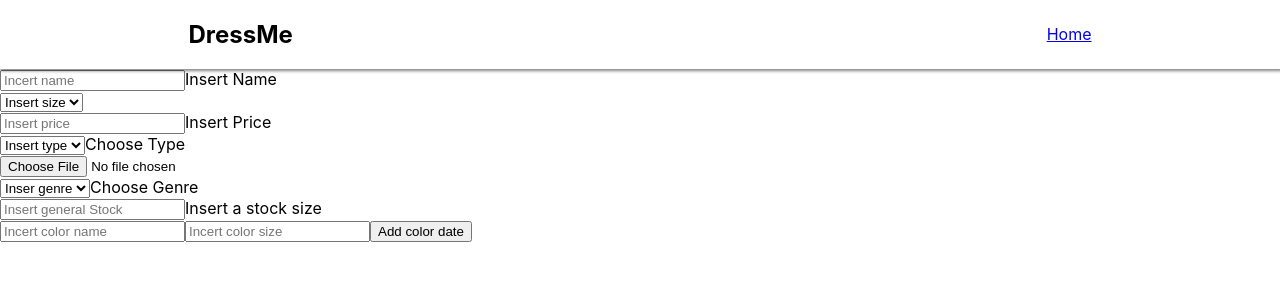
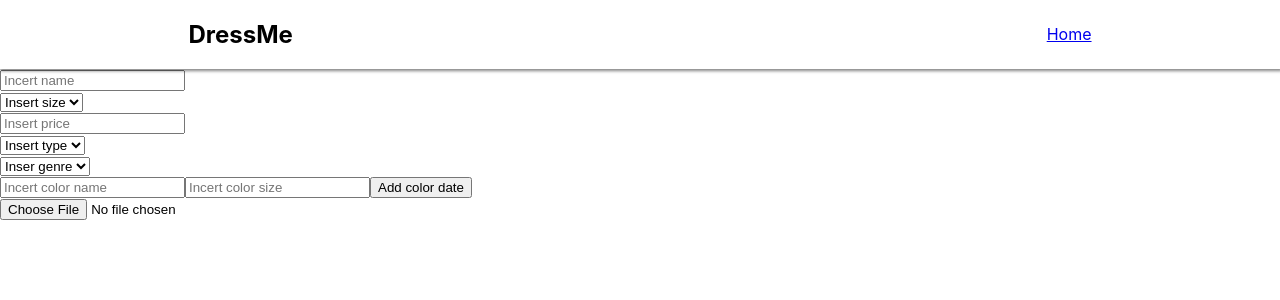
Before and after one commit to CaroPam88/Proyecto-Final-Henry, a React (Create React App) app in the folder client/: page /form in a window 1280 px wide. Shown: the top 300 px of the page. Built offline with nearby package versions, Linux system fonts and the light colour scheme.

Commit message:
validacion y confirmacion

```diff
--- a/client/src/App.css
+++ b/client/src/App.css
@@ -5,6 +5,7 @@
 .App-logo {
   height: 40vmin;
   pointer-events: none;
+  color: #22a922
 }
 
 @media (prefers-reduced-motion: no-preference) {
--- /dev/null
+++ b/client/src/Components/formValidation/errorHandler.js
@@ -0,0 +1,34 @@
+function validateErro(input) {
+  let error = {};
+
+  if (!input.name.trim()) error.name = " Insert a Name";
+  else if (!/^[A-Za-z]+$/.test(input.name)) error.name = "The Name is invalid";
+  if (!input.image) error.image = "Insert an Image";
+  if (!input.type) error.type = "Insert a Type";
+  if (!input.price) error.price = "Insert a Price";
+  if (!input.image) error.image = "Insert an Image";
+  if (input.sex.length === 0) error.sex = "Select a Sex";
+  if (!input.size) error.size = "Select a Size";
+  if (!input.amount) error.amount = "Insert an amount";
+  if (input.colors.length === 0) error.colors = "Choose a Color";
+
+  return error;
+}
+
+function validate(input) {
+  let validated = {};
+
+  if (input.name) validated.name = " ✔ validated";
+  else if (!/^[A-Za-z]+$/.test(input.name)) validated.name = "✔ validated";
+  if (input.image) validated.image = "✔ validated";
+  if (input.type) validated.type = "✔ validated";
+  if (input.price) validated.price = "✔ validated";
+  if (input.image) validated.image = "✔ validated";
+  if (input.sex.length > 0) validated.sex = "✔ validated";
+  if (input.size) validated.size = "✔ validated";
+  if (input.amount) validated.amount = "✔ validated";
+  if (input.colors.length > 0) validated.colors = "✔ validated";
+
+  return validated;
+}
+export  { validate, validateErro };
--- a/client/src/Redux/productSlice.js
+++ b/client/src/Redux/productSlice.js
@@ -16,7 +16,9 @@ const Slice = createSlice({
         getProducts: (state, action) => {
             state.products = action.payload;
             state.filteredProducts = action.payload;
+
         },
+
         postProducts:(state, action) => {
             state.post = action.payload;
         },
--- a/client/src/Views/Form/Form.jsx
+++ b/client/src/Views/Form/Form.jsx
@@ -1,10 +1,13 @@
-import { useDispatch } from "react-redux";
+import { useDispatch, useSelector } from "react-redux";
 import { useState } from "react";
-import validate from "./Validate";
-import { postClothes } from "../../Redux/ActionsGet"
+import {
+  validateErro,
+  validate,
+} from "../../Components/formValidation/errorHandler";
+import { postClothes } from "../../Redux/ActionsGet";
 
 function Form() {
-  const dispatch = useDispatch()
+  const dispatch = useDispatch();
 
   const [form, setForm] = useState({
     name: "",
@@ -13,89 +16,111 @@ function Form() {
     type: "",
     image: "",
     sex: [],
-    stockGeneral:0,
-    stockSize:0,
+    stockGeneral: 0,
+    stockSize: 0,
     colors: [],
-    existing:true,
+    existing: true,
+  });
+  ///////////////// Validation ///////////////////////////
+  const [error, setError] = useState({});
+  const [validated, setValidated] = useState({});
+
+  const handleBlur = (e) => {
+    handleForm(e);
+    setError(validateErro(form));
+    setValidated(validate(form));
+  };
+
+  //////////////////////////////////////////////
+
+  const [addColor, setAddColor] = useState({
+    color: "",
+    stockColors: 1,
   });
 
-  const [error, setError] = useState({
-    name: "Insert Name",
-    price: "Insert Price",
-    type: "Choose Type",
-    image: "Insert Image",
-    sex: "Choose Genre",
-    stockSize: "Insert a stock size",
-    colors: "Choose Colors",
-  });
-
-  const [addColor, setAddColor] = useState({
-    color:'',
-    stockColors: 1,
-  })
-
   const handleForm = (event) => {
-    setError(validate({ ...form, [event.target.name]: event.target.value }));
     setForm({ ...form, [event.target.name]: event.target.value });
   };
 
   const genreHandler = (e) => {
     let value = e.target.value;
     let event = e.target.name;
-    if(value === '') alert('Please select a genre');
-    else if(form.sex?.includes(value))  alert('The genre has already been chosen')
-    else{
-      setError(validate({ ...form, [event]: value }))
-      setForm(prevState => ({
+    if (value === "") alert("Please select a genre");
+    else if (form.sex?.includes(value))
+      alert("The genre has already been chosen");
+    else {
+      //  setError(validate({ ...form, [event]: value }));
+      setForm((prevState) => ({
         ...prevState,
-      sex: [...prevState.sex, value]
-    }))};
+        sex: [...prevState.sex, value],
+      }));
+    }
   };
   const genreDeleteHandler = (e) => {
     const value = e.target.value;
-    const filteredGenre = form.sex?.filter(genre => genre !== value.toString());
-    setError(validate({ ...form, sex: filteredGenre }));
+    const filteredGenre = form.sex?.filter(
+      (genre) => genre !== value.toString()
+    );
+    //setError(validate({ ...form, sex: filteredGenre }));
     setForm({ ...form, sex: filteredGenre });
   };
 
-  const handlerColor = (e) =>{
+  const handlerColor = (e) => {
     const value = e.target.value;
     const target = e.target.name;
-    setAddColor({...addColor, [target] : value });
+    setAddColor({ ...addColor, [target]: value });
   };
   const handlerAddColor = (e) => {
     e.preventDefault();
-    setForm(prevState => ({
+    setForm((prevState) => ({
       ...prevState,
-      colors:[...form.colors, addColor],
+      colors: [...form.colors, addColor],
     }));
   };
   const colorDeleteHandler = (e) => {
     const key = e.target.key;
-    const index = form.colors?.findIndex(color => color.key === key);
+    const index = form.colors?.findIndex((color) => color.key === key);
     if (index !== -1) {
       const filteredColors = [...form.colors];
       filteredColors.splice(index, 1);
-      setError(validate({ ...form, colors: filteredColors }));
+      //setError(validate({ ...form, colors: filteredColors }));
       setForm({ ...form, colors: filteredColors });
     }
   };
 
-  function SubmitHandler(e){
+  function SubmitHandler(e) {
     e.preventDefault();
     dispatch(postClothes(form));
-    alert('The cloth has been submitted')
+    alert("The cloth has been submitted");
+  }
+
+  let styleError = {
+    fontWeight: "bold",
+    color: "#dc3545",
   };
 
-console.log(form);
+  let styleValidet = {
+    fontWeight: "bold",
+    color: " #22a922",
+  };
+
   return (
-      <form onSubmit={e => SubmitHandler(e)}>
-
-          <input type='text' name='name' onChange={e => handleForm(e)} placeholder='Incert name' />
-          {error.name && <span>{error.name}</span>}
+    <form onSubmit={(e) => SubmitHandler(e)}>
+      <input
+        type="text"
+        name="name"
+        onChange={(e) => handleForm(e)}
+        placeholder="Incert name"
+        onBlur={handleBlur}
+      />
+      {error.name ? (
+        <span style={styleError}>{error.name}</span>
+      ) : (
+        <span style={styleValidet}> {validated.name}</span>
+      )}
 
       <section>
-          <select name="size"  onChange={e => handleForm(e)}>
+        <select name="size" onChange={(e) => handleForm(e)} onBlur={handleBlur}>
           <option value="">Insert size</option>
           <option value="S">S</option>
           <option value="M">M</option>
@@ -103,14 +128,29 @@ console.log(form);
           <option value="XL">XL</option>
           <option value="XXL">XXL</option>
         </select>
-          {error.size && <span>{error.size}</span>}
+        {error.size ? (
+          <span style={styleError}>{error.size}</span>
+        ) : (
+          <span style={styleValidet}> {validated.size}</span>
+        )}
       </section>
 
-        <input type='number' name="price" min={1} onChange={e => handleForm(e)} placeholder='Insert price' />
-        {error.price && <span>{error.price}</span>}
+      <input
+        type="number"
+        name="price"
+        min={1}
+        onChange={(e) => handleForm(e)}
+        placeholder="Insert price"
+        onBlur={handleBlur}
+      />
+      {error.price ? (
+        <span style={styleError}>{error.price}</span>
+      ) : (
+        <span style={styleValidet}>{validated.price}</span>
+      )}
 
       <div>
-          <select name="type" onChange={e => handleForm(e)}>
+        <select name="type" onChange={(e) => handleForm(e)} onBlur={handleBlur}>
           <option value="">Insert type</option>
           <option value="remera">Remera</option>
           <option value="vestido">Vestido</option>
@@ -118,36 +158,98 @@ console.log(form);
           <option value="pantalon">Pantalón</option>
           <option value="short">Short</option>
         </select>
-          {error.type && <span>{error.type}</span>}
+        {error.type ? (
+          <span style={styleError}>{error.type}</span>
+        ) : (
+          <span style={styleValidet}>{validated.type}</span>
+        )}
       </div>
 
-        <div>
-          <input type="file" id="image" name="image" onChange={e => handleForm(e)} />
-          {/* {error.image && <span>{error.image}</span>} */}
-        </div>
+
 
       <div>
-          <select name="genre" onChange={e => genreHandler(e)}>
+        <select
+          name="genre"
+          onChange={(e) => genreHandler(e)}
+          onBlur={handleBlur}
+        >
           <option value="">Inser genre</option>
           <option value="Female">Female</option>
           <option value="Male">Male</option>
         </select>
-          {error.sex && <span>{error.sex}</span>}
-          {form.sex?.map((genre, i) => (<button type="button" key={i} value={`${genre}`} onClick={e => genreDeleteHandler(e)} >{genre}</button>))}
+
+        {form.sex?.map((genre, i) => (
+          <button
+            type="button"
+            key={i}
+            value={`${genre}`}
+            onClick={(e) => genreDeleteHandler(e)}
+            onBlur={handleBlur}
+          >
+            {genre}
+          </button>
+        ))}
+        {error.sex ? (
+          <span style={styleError}>{error.sex}</span>
+        ) : (
+          <span style={styleValidet}>{validated.sex}</span>
+        )}
       </div>
 
       <div>
-          <input type='number' min={1} placeholder="Insert general Stock" name="stockGeneral"  onChange={e => handleForm(e)}/>
-          {error.stockSize && <span>{error.stockSize}</span>}
+        <input
+          type="text"
+          name="color"
+          placeholder="Incert color name"
+          onChange={(e) => handlerColor(e)}
+          onBlur={handleBlur}
+        />
+        <input
+          type="number"
+          name="stockColors"
+          min={1}
+          placeholder="Incert color size"
+          onChange={(e) => handlerColor(e)}
+          onBlur={handleBlur}
+        />
+
+        <button onClick={(e) => handlerAddColor(e)}>Add color date</button>
+        {form.colors?.map((el, i) => (
+          <button
+            type="button"
+            key={i}
+            value={i}
+            onClick={(e) => colorDeleteHandler(e)}
+          >{`${el.color} | ${el.stockColors}`}</button>
+        ))}
+        {error.colors ? (
+          <span style={styleError}>{error.colors}</span>
+        ) : (
+          <span style={styleValidet}>{validated.colors}</span>
+        )}
       </div>
-
       <div>
-          <input type='text' name="color" placeholder="Incert color name" onChange={e => handlerColor(e)} />
-          <input type='number' name="stockColors" min={1} placeholder="Incert color size" onChange={e => handlerColor(e)} />
-          <button onClick={e => handlerAddColor(e)} >Add color date</button>
-          {form.colors?.map((el,i) => <button type="button" key={i} value={i} onClick={e => colorDeleteHandler(e)} >{`${el.color} | ${el.stockColors}`}</button>)}
+        <input
+          type="file"
+          id="image"
+          name="image"
+          onChange={(e) => handleForm(e)}
+          onBlur={handleBlur}
+        />
+        {error.image ? (
+          <span style={styleError}>{error.image}</span>
+        ) : (
+          <span style={styleValidet}>{validated.image}</span>
+        )}
       </div>
-        {!error.name  && !error.price  && !error.type  && !error.image  && !error.sex  && !error.stockSize  && !error.colors && <button type="submit" >Submit</button>}
+      {!error.name &&
+        !error.price &&
+        !error.type &&
+        !error.image &&
+        !error.sex &&
+        !error.stockSize &&
+        !error.colors &&
+        validated.name && <button type="submit">Submit</button>}
     </form>
   );
 }
```
Also changed, not shown: client/src/Views/Detail/Detail.jsx (+21 -17 lines), client/src/Views/Form/Validate.jsx (deleted, +0 -22 lines), 1 other file (tests, documents, lock files or other folders). Lines whose indentation alone changed are shown as unchanged.
